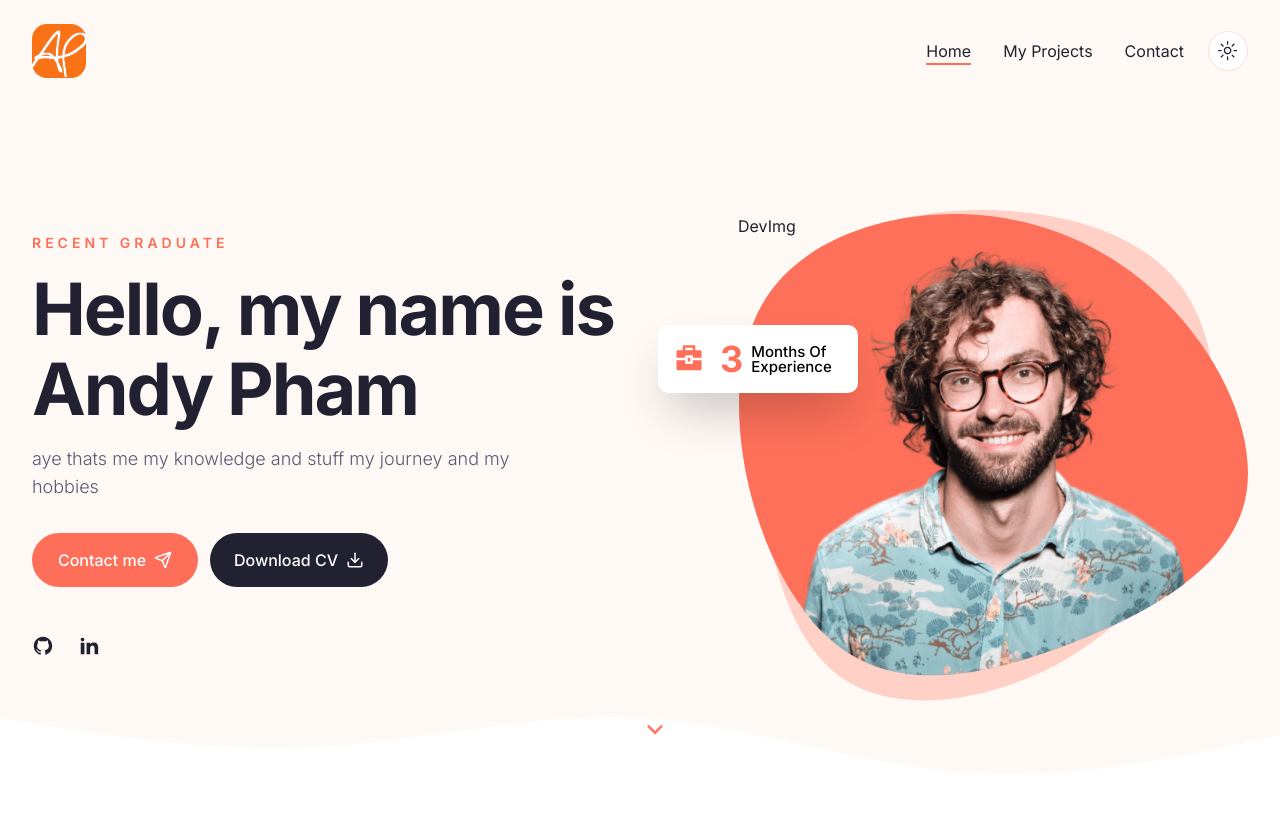
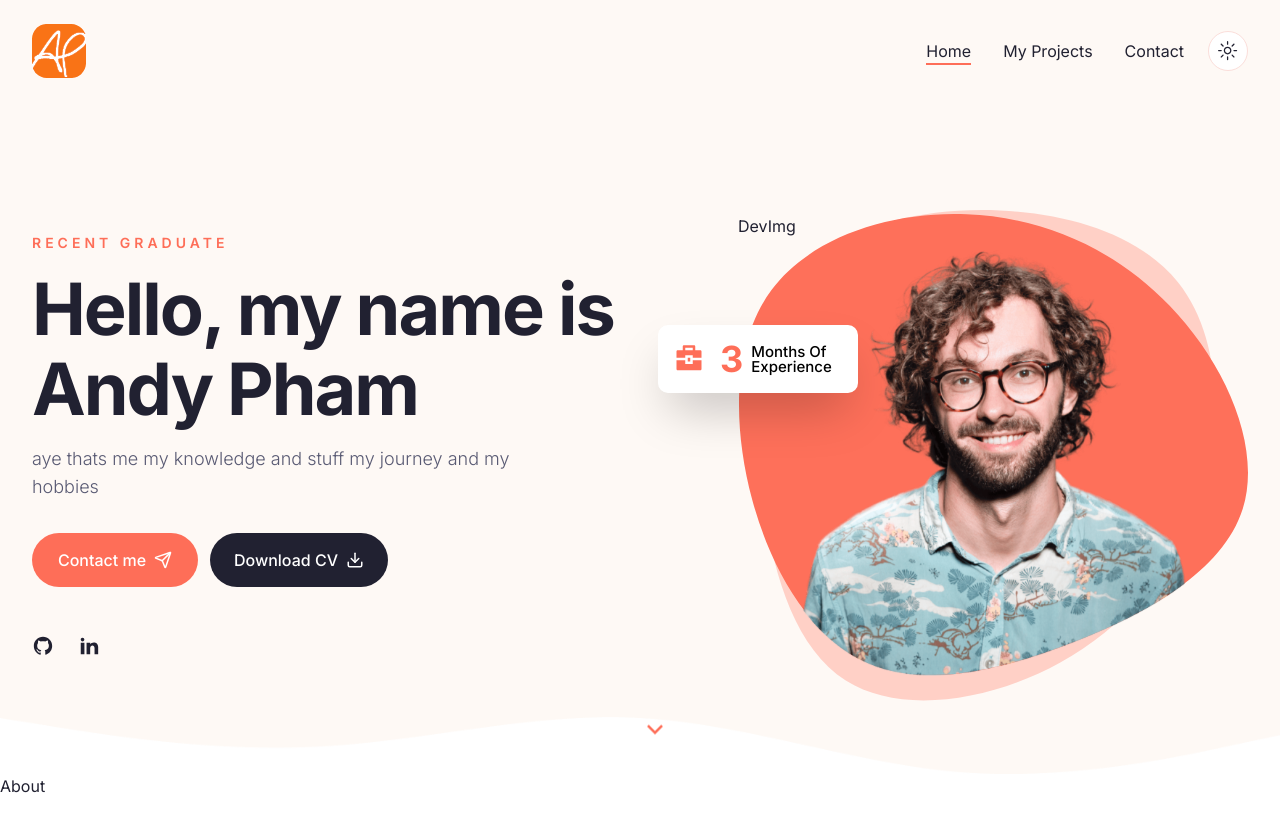
Before and after one commit to APeaHam/portfolio-site, a Next.js app: page / in a window 1280 px wide. Shown: the top 832 px of the page. Built offline with nearby package versions, Linux system fonts and the light colour scheme.

Commit message:
About page setup

```diff
--- a/app/page.jsx
+++ b/app/page.jsx
@@ -1,9 +1,11 @@
+import About from "@/components/About";
 import Hero from "@/components/Hero";
 
 export default function Home() {
   return (
     <main>
       <Hero />
+      <About />
     </main>
   )
 }
--- /dev/null
+++ b/components/About.jsx
@@ -0,0 +1,19 @@
+import DevImg from './DevImg'
+import Image from 'next/image'
+import { Tabs, TabsContent, TabsList, TabsTrigger } from '@/components/ui/tabs'
+
+import { User2, MailIcon, HomeIcon, PhoneCall, GraduationCap, Calendar, Briefcase, } from 'lucide-react'
+
+const infoData = [
+    {
+        icon: <User2 size={20} />,
+        text: 'Ryan Davis',
+    },
+
+]
+
+const About = () => {
+    return <div>About</div>
+}
+
+export default About
```
